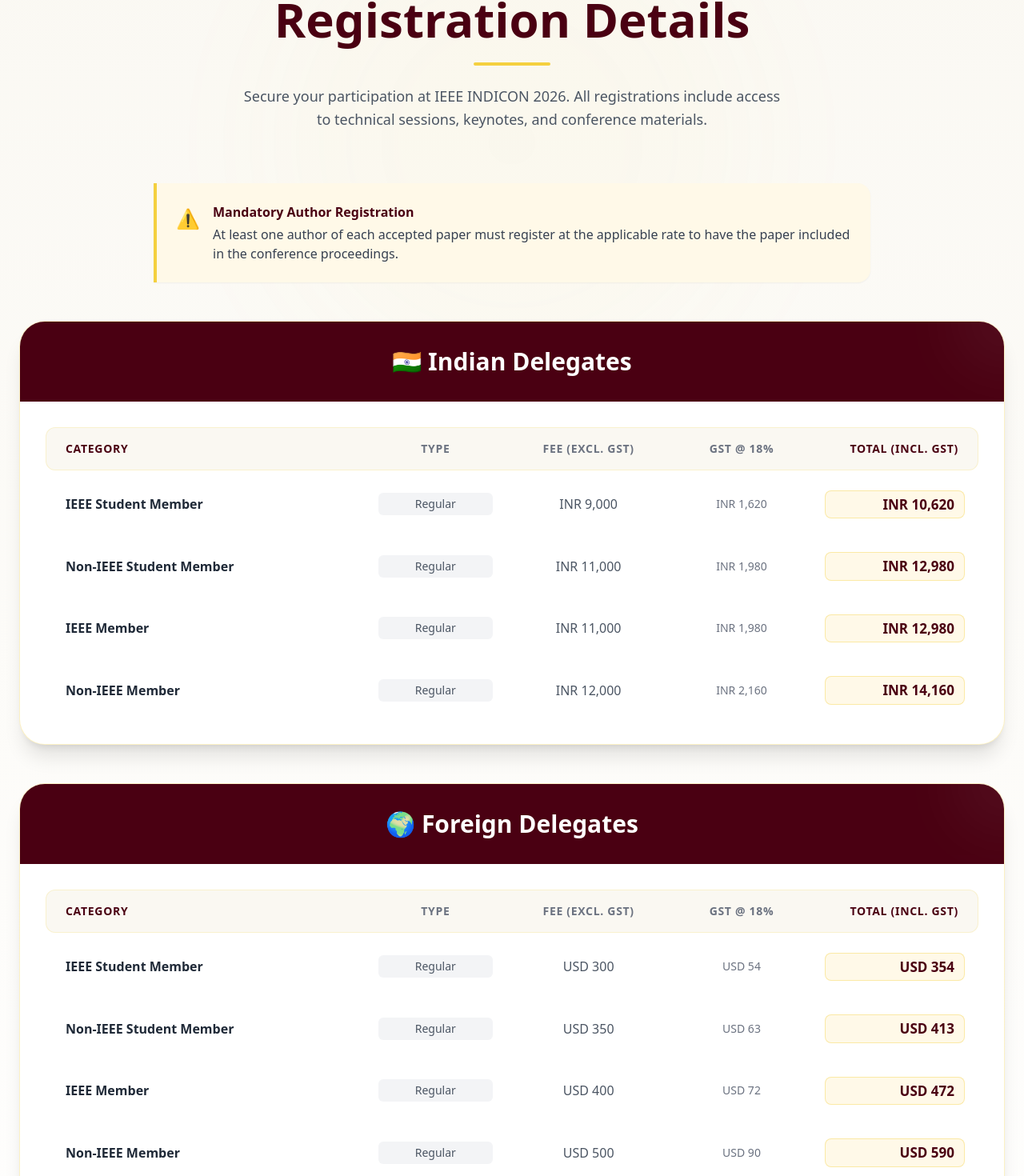
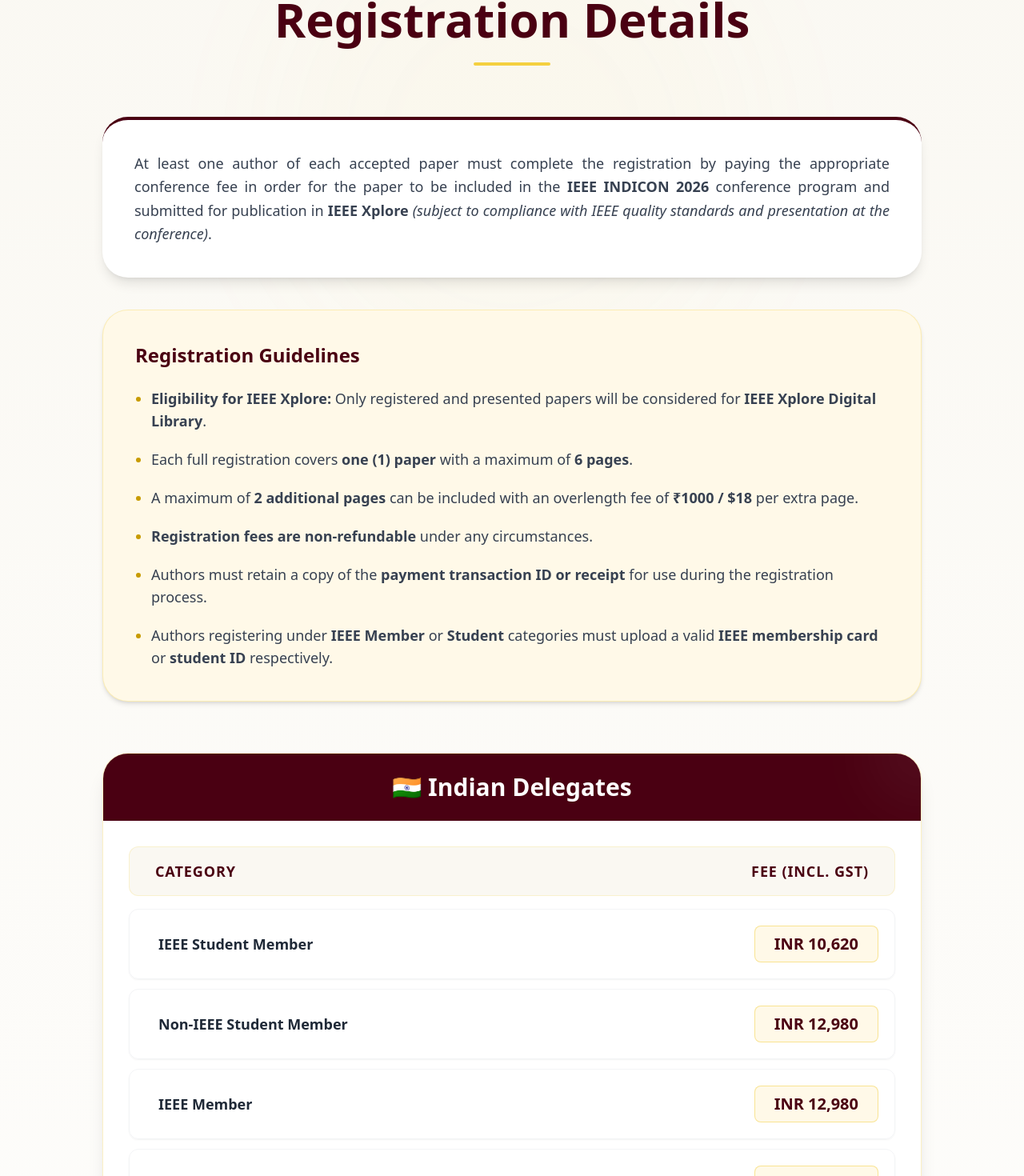
Before and after one commit to Dhilipkumar1906/indicon2026, a React (Vite) app: page /registration in a window 1280 px wide. Shown: the part 202-1672 px from the top of the page at 80% size. Built offline with nearby package versions, Linux system fonts and the light colour scheme.

Commit message:
small update1

```diff
--- a/src/Pages/CallForPaper.jsx
+++ b/src/Pages/CallForPaper.jsx
@@ -73,7 +73,7 @@
         <div className="max-w-7xl mx-auto">
 
           {/* Heading - Reveal 1 */}
-          <div className="text-center mb-16 reveal-on-scroll" style={{ animationDelay: '0.1s' }}>
+          <div className="text-center mb-10 reveal-on-scroll" style={{ animationDelay: '0.1s' }}>
             <p className="text-[#C89B00] uppercase tracking-[4px] font-semibold">
               Paper Submission
             </p>
@@ -83,6 +83,21 @@
             </h2>
 
             <div className="w-24 h-1 bg-[#F4D03F] mx-auto mt-4 rounded-full"></div>
+          </div>
+
+          {/* Intro Paragraph & Best Paper Award - NEWLY ADDED SECTION */}
+          <div className="max-w-4xl mx-auto text-center mb-16 reveal-on-scroll" style={{ animationDelay: '0.15s' }}>
+            <p className="text-gray-700 text-lg md:text-xl leading-relaxed mb-6 text-justify md:text-center px-4">
+              IEEE INDICON 2026 invites original, high-quality research papers from academicians, industry professionals, and researchers worldwide. The conference provides a premier platform to present and discuss the latest innovations, trends, and practical challenges encountered in the fields of engineering and technology.
+            </p>
+
+            <div className="inline-block bg-[#FFF9E8] border-2 border-[#F4D03F]/50 px-8 py-4 rounded-full shadow-md transform hover:scale-105 transition-transform duration-300">
+              <p className="text-[#4A0012] font-extrabold text-lg md:text-xl flex items-center justify-center gap-3">
+                <span className="text-3xl">🏆</span>
+                Track-wise Best Paper will be awarded!
+                <span className="text-3xl">🏆</span>
+              </p>
+            </div>
           </div>
 
           {/* SECTION 1: TOPICS OF INTEREST */}
--- a/src/Pages/Committee.jsx
+++ b/src/Pages/Committee.jsx
@@ -60,7 +60,7 @@
       sectionName: "Publication Chair(s)",
       members: [
         { name: "Dr. V. Nagarajan", role: "Professor/Electronics-Pondicherry University", image: "/committee/19.jpg" },
-        { name: "Dr. R. Praveen", role: "Professor/CSE-NITPY", image: "/committee/20.jpg" },
+        { name: "Dr. R. Praveen", role: "Assistant Professor/CSE-NITPY", image: "/committee/20.jpg" },
       ],
       colSpan: "sm:grid-cols-2 max-w-2xl mx-auto",
     },
--- a/src/Pages/Guidelines.jsx
+++ b/src/Pages/Guidelines.jsx
@@ -276,7 +276,7 @@
             <li>• <b>The IEEE conference style templates</b> for MS Word and LaTeX, provided by IEEE eXpress Conference Publishing, are available for download. Papers not following the style guidelines may be rejected without review.</li>
             <li>• Electronic submissions must be a readable PDF file.</li>
             <li>• Submitted manuscripts undergo mandatory <b>plagiarism screening </b>per IEEE guidelines. Papers violating ethics will be desk-rejected and the authors’ parent organizations informed.</li>
-            <li>• All submitted manuscripts are reviewed by the Program Committee under a <b>double-blind review process</b>:</li>
+            <li>• All submitted manuscripts are reviewed by the Program Committee :</li>
 	        <li>      - Submitted papers must NOT list any author names, affiliations, or other personally identifiable information.</li>
 	<li> - Authors should NOT identify themselves or their organization in the paper, either explicitly or by implication (e.g., through references or acknowledgments). References to one’s own work should be in the third person.</li>
 	<li> - Submissions are judged on correctness, originality, technical strength, significance, potential impact, quality of presentation, and relevance to the conference scope.</li>
--- a/src/Pages/Registrations.jsx
+++ b/src/Pages/Registrations.jsx
@@ -16,19 +16,19 @@
     visible: { opacity: 1, y: 0, transition: { duration: 0.6, ease: "easeOut" } },
   };
 
-  // Updated Data arrays with full GST breakdown
+  // Simplified Data arrays (Only Category and Total)
   const indianFees = [
-    { category: "IEEE Student Member", type: "Regular", base: "INR 9,000", gst: "INR 1,620", total: "INR 10,620" },
-    { category: "Non-IEEE Student Member", type: "Regular", base: "INR 11,000", gst: "INR 1,980", total: "INR 12,980" },
-    { category: "IEEE Member", type: "Regular", base: "INR 11,000", gst: "INR 1,980", total: "INR 12,980" },
-    { category: "Non-IEEE Member", type: "Regular", base: "INR 12,000", gst: "INR 2,160", total: "INR 14,160" },
+    { category: "IEEE Student Member", total: "INR 10,620" },
+    { category: "Non-IEEE Student Member", total: "INR 12,980" },
+    { category: "IEEE Member", total: "INR 12,980" },
+    { category: "Non-IEEE Member", total: "INR 14,160" },
   ];
 
   const foreignFees = [
-    { category: "IEEE Student Member", type: "Regular", base: "USD 300", gst: "USD 54", total: "USD 354" },
-    { category: "Non-IEEE Student Member", type: "Regular", base: "USD 350", gst: "USD 63", total: "USD 413" },
-    { category: "IEEE Member", type: "Regular", base: "USD 400", gst: "USD 72", total: "USD 472" },
-    { category: "Non-IEEE Member", type: "Regular", base: "USD 500", gst: "USD 90", total: "USD 590" },
+    { category: "IEEE Student Member", total: "USD 354" },
+    { category: "Non-IEEE Student Member", total: "USD 413" },
+    { category: "IEEE Member", total: "USD 472" },
+    { category: "Non-IEEE Member", total: "USD 590" },
   ];
 
   return (
@@ -38,7 +38,7 @@
         {/* Background Decorative Glow */}
         <div className="absolute top-20 left-1/2 -translate-x-1/2 w-[600px] h-[600px] bg-[#F4D03F] opacity-[0.03] rounded-full blur-[100px] pointer-events-none"></div>
 
-        <div className="max-w-7xl mx-auto relative z-10">
+        <div className="max-w-5xl mx-auto relative z-10">
 
           {/* Heading Section */}
           <motion.div
@@ -54,9 +54,6 @@
               Registration Details
             </h1>
             <div className="w-24 h-1 bg-[#F4D03F] mx-auto mt-6 rounded-full"></div>
-            <p className="mt-6 text-gray-600 max-w-2xl mx-auto text-lg leading-relaxed">
-              Secure your participation at IEEE INDICON 2026. All registrations include access to technical sessions, keynotes, and conference materials.
-            </p>
           </motion.div>
 
           <motion.div
@@ -65,85 +62,77 @@
             whileInView="visible"
             viewport={{ once: true, amount: 0.1 }}
           >
-            {/* Author Notice */}
-            <motion.div variants={itemVariants} className="bg-[#FFF9E8] border-l-4 border-[#F4D03F] p-6 rounded-r-2xl mb-12 shadow-sm flex items-start gap-4 max-w-4xl mx-auto">
-              <div className="text-[#C89B00] text-2xl mt-1">⚠️</div>
-              <div>
-                <h4 className="font-bold text-[#4A0012] mb-1">Mandatory Author Registration</h4>
-                <p className="text-gray-700 text-sm md:text-base leading-relaxed">
-                  At least one author of each accepted paper must register at the applicable rate to have the paper included in the conference proceedings.
-                </p>
-              </div>
+
+            {/* Mandatory Requirement Paragraph (Exact from Image) */}
+            <motion.div variants={itemVariants} className="bg-white p-8 md:p-10 rounded-[2rem] shadow-lg border-t-4 border-[#4A0012] mb-10 text-gray-700 leading-relaxed text-lg text-justify">
+              At least one author of each accepted paper must complete the registration by paying the appropriate conference fee in order for the paper to be included in the <strong>IEEE INDICON 2026</strong> conference program and submitted for publication in <strong>IEEE Xplore</strong> <em>(subject to compliance with IEEE quality standards and presentation at the conference)</em>.
+            </motion.div>
+
+            {/* Registration Guidelines (Exact from Image) */}
+            <motion.div variants={itemVariants} className="bg-[#FFF9E8] p-8 md:p-10 rounded-[2rem] shadow-md border border-[#F4D03F]/30 mb-16">
+              <h3 className="text-2xl font-bold text-[#4A0012] mb-6">Registration Guidelines</h3>
+              <ul className="space-y-5 text-gray-700 list-disc pl-5 marker:text-[#C89B00] text-lg">
+                <li><strong>Eligibility for IEEE Xplore:</strong> Only registered and presented papers will be considered for <strong>IEEE Xplore Digital Library</strong>.</li>
+                <li>Each full registration covers <strong>one (1) paper</strong> with a maximum of <strong>6 pages</strong>.</li>
+                <li>A maximum of <strong>2 additional pages</strong> can be included with an overlength fee of <strong>₹1000 / $18</strong> per extra page.</li>
+                <li><strong>Registration fees are non-refundable</strong> under any circumstances.</li>
+                <li>Authors must retain a copy of the <strong>payment transaction ID or receipt</strong> for use during the registration process.</li>
+                <li>Authors registering under <strong>IEEE Member</strong> or <strong>Student</strong> categories must upload a valid <strong>IEEE membership card</strong> or <strong>student ID</strong> respectively.</li>
+              </ul>
             </motion.div>
 
             {/* Indian Delegates Table */}
             <motion.div variants={itemVariants} className="bg-white rounded-[2rem] shadow-xl border border-[#F4D03F]/30 overflow-hidden mb-12">
-              <div className="bg-[#4A0012] p-8 text-center relative overflow-hidden">
+              <div className="bg-[#4A0012] p-6 text-center relative overflow-hidden">
                 <div className="absolute top-0 right-0 w-32 h-32 bg-white opacity-5 rounded-full blur-2xl translate-x-1/2 -translate-y-1/2"></div>
                 <h2 className="text-3xl font-bold text-white relative z-10 flex items-center justify-center gap-3">
                   🇮🇳 Indian Delegates
                 </h2>
               </div>
 
-              <div className="p-6 md:p-8 overflow-x-auto">
-                <div className="min-w-[800px]">
+              <div className="p-6 md:p-8">
                 {/* Table Header */}
-                  <div className="grid grid-cols-12 gap-4 bg-[#faf8f2] p-4 rounded-xl text-[#4A0012] font-bold text-sm uppercase tracking-wider mb-2 border border-[#F4D03F]/20">
-                    <div className="col-span-4 pl-2">Category</div>
-                    <div className="col-span-2 text-center text-gray-500">Type</div>
-                    <div className="col-span-2 text-center text-gray-500">Fee (excl. GST)</div>
-                    <div className="col-span-2 text-center text-gray-500">GST @ 18%</div>
-                    <div className="col-span-2 text-right pr-2">Total (incl. GST)</div>
+                <div className="flex justify-between items-center bg-[#faf8f2] p-4 rounded-xl text-[#4A0012] font-bold md:text-lg uppercase tracking-wider mb-2 border border-[#F4D03F]/20">
+                  <div className="pl-2 md:pl-4">Category</div>
+                  <div className="pr-2 md:pr-4 text-right">Fee (incl. GST)</div>
                 </div>
 
                 {/* Table Rows */}
-                  <div className="space-y-2">
+                <div className="space-y-3 mt-4">
                   {indianFees.map((item, index) => (
-                      <div key={index} className="grid grid-cols-12 gap-4 items-center p-4 rounded-xl hover:bg-[#FFF9E8]/50 transition-colors border border-transparent hover:border-[#F4D03F]/30 group">
-                        <div className="col-span-4 font-semibold text-gray-800 group-hover:text-[#4A0012] pl-2">{item.category}</div>
-                        <div className="col-span-2 text-center text-sm bg-gray-100 text-gray-600 py-1 rounded-md mx-4">{item.type}</div>
-                        <div className="col-span-2 text-center text-gray-600 font-medium">{item.base}</div>
-                        <div className="col-span-2 text-center text-gray-500 text-sm">{item.gst}</div>
-                        <div className="col-span-2 text-right font-bold text-[17px] text-[#4A0012] bg-[#FFF9E8] py-1 px-3 rounded-lg border border-[#F4D03F]/40">{item.total}</div>
+                    <div key={index} className="flex justify-between items-center p-4 md:p-5 rounded-xl hover:bg-[#FFF9E8]/80 transition-colors border border-gray-100 hover:border-[#F4D03F]/40 group shadow-sm">
+                      <div className="font-semibold text-gray-800 text-base md:text-lg group-hover:text-[#4A0012] pl-2 md:pl-4">{item.category}</div>
+                      <div className="font-bold text-lg md:text-xl text-[#4A0012] bg-[#FFF9E8] py-2 px-4 md:px-6 rounded-lg border border-[#F4D03F]/50">{item.total}</div>
                     </div>
                   ))}
-                  </div>
                 </div>
               </div>
             </motion.div>
 
             {/* Foreign Delegates Table */}
             <motion.div variants={itemVariants} className="bg-white rounded-[2rem] shadow-xl border border-[#F4D03F]/30 overflow-hidden mb-16">
-              <div className="bg-[#4A0012] p-8 text-center relative overflow-hidden">
+              <div className="bg-[#4A0012] p-6 text-center relative overflow-hidden">
                 <div className="absolute top-0 right-0 w-32 h-32 bg-white opacity-5 rounded-full blur-2xl translate-x-1/2 -translate-y-1/2"></div>
                 <h2 className="text-3xl font-bold text-white relative z-10 flex items-center justify-center gap-3">
                   🌍 Foreign Delegates
                 </h2>
               </div>
 
-              <div className="p-6 md:p-8 overflow-x-auto">
-                <div className="min-w-[800px]">
+              <div className="p-6 md:p-8">
                 {/* Table Header */}
-                  <div className="grid grid-cols-12 gap-4 bg-[#faf8f2] p-4 rounded-xl text-[#4A0012] font-bold text-sm uppercase tracking-wider mb-2 border border-[#F4D03F]/20">
-                    <div className="col-span-4 pl-2">Category</div>
-                    <div className="col-span-2 text-center text-gray-500">Type</div>
-                    <div className="col-span-2 text-center text-gray-500">Fee (excl. GST)</div>
-                    <div className="col-span-2 text-center text-gray-500">GST @ 18%</div>
-                    <div className="col-span-2 text-right pr-2">Total (incl. GST)</div>
+                <div className="flex justify-between items-center bg-[#faf8f2] p-4 rounded-xl text-[#4A0012] font-bold md:text-lg uppercase tracking-wider mb-2 border border-[#F4D03F]/20">
+                  <div className="pl-2 md:pl-4">Category</div>
+                  <div className="pr-2 md:pr-4 text-right">Fee (incl. GST)</div>
                 </div>
 
                 {/* Table Rows */}
-                  <div className="space-y-2">
+                <div className="space-y-3 mt-4">
                   {foreignFees.map((item, index) => (
-                      <div key={index} className="grid grid-cols-12 gap-4 items-center p-4 rounded-xl hover:bg-[#FFF9E8]/50 transition-colors border border-transparent hover:border-[#F4D03F]/30 group">
-                        <div className="col-span-4 font-semibold text-gray-800 group-hover:text-[#4A0012] pl-2">{item.category}</div>
-                        <div className="col-span-2 text-center text-sm bg-gray-100 text-gray-600 py-1 rounded-md mx-4">{item.type}</div>
-                        <div className="col-span-2 text-center text-gray-600 font-medium">{item.base}</div>
-                        <div className="col-span-2 text-center text-gray-500 text-sm">{item.gst}</div>
-                        <div className="col-span-2 text-right font-bold text-[17px] text-[#4A0012] bg-[#FFF9E8] py-1 px-3 rounded-lg border border-[#F4D03F]/40">{item.total}</div>
+                    <div key={index} className="flex justify-between items-center p-4 md:p-5 rounded-xl hover:bg-[#FFF9E8]/80 transition-colors border border-gray-100 hover:border-[#F4D03F]/40 group shadow-sm">
+                      <div className="font-semibold text-gray-800 text-base md:text-lg group-hover:text-[#4A0012] pl-2 md:pl-4">{item.category}</div>
+                      <div className="font-bold text-lg md:text-xl text-[#4A0012] bg-[#FFF9E8] py-2 px-4 md:px-6 rounded-lg border border-[#F4D03F]/50">{item.total}</div>
                     </div>
                   ))}
-                  </div>
                 </div>
               </div>
             </motion.div>
@@ -152,7 +141,7 @@
             <motion.div variants={itemVariants} className="max-w-3xl mx-auto bg-red-50 border border-red-100 rounded-2xl p-5 mb-10 text-center flex flex-col sm:flex-row items-center justify-center gap-3 shadow-sm">
               <span className="text-2xl">⏳</span>
               <p className="text-red-800 font-medium text-sm md:text-base">
-                <strong className="font-bold">Important:</strong> Registration window closes on <span className="underline decoration-red-300 decoration-2 underline-offset-2">5 December 2026</span> shortly before the conference.
+                <strong className="font-bold">Important:</strong> Registration window closes on <span className="underline decoration-red-300 decoration-2 underline-offset-2">5 December 2026</span>.
               </p>
             </motion.div>
 
--- a/src/components/ImportantDates.jsx
+++ b/src/components/ImportantDates.jsx
@@ -10,6 +10,10 @@
   {
     date: "02 November 2026",
     title: "Acceptance Notification",
+  },
+  {
+    date: "10 November 2026",
+    title: "Registration Deadline",
   },
   {
     date: "16 November 2026",
@@ -49,7 +53,7 @@
           {/* Timeline Line */}
           <div className="hidden md:block absolute top-8 left-0 right-0 h-1 bg-[#D4AF37]"></div>
 
-          <div className="grid md:grid-cols-5 gap-8">
+          <div className="grid md:grid-cols-6 gap-10">
 
             {dates.map((item, index) => (
               <div
```
Lines whose indentation alone changed are shown as unchanged.
